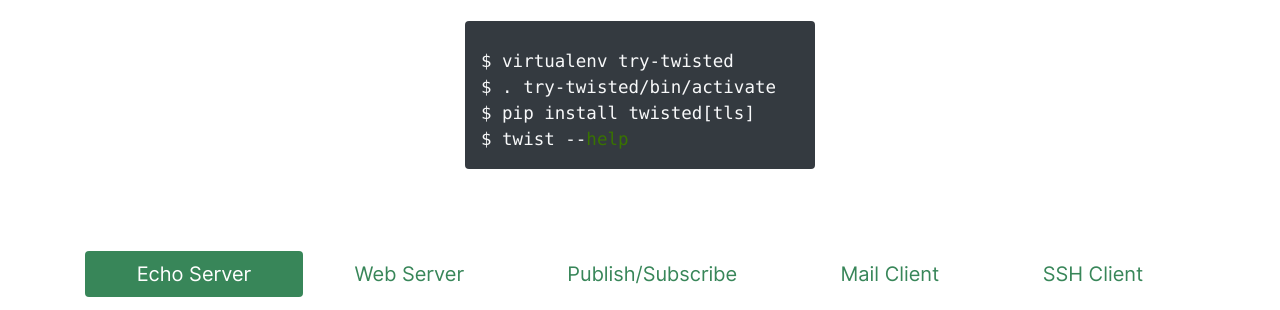
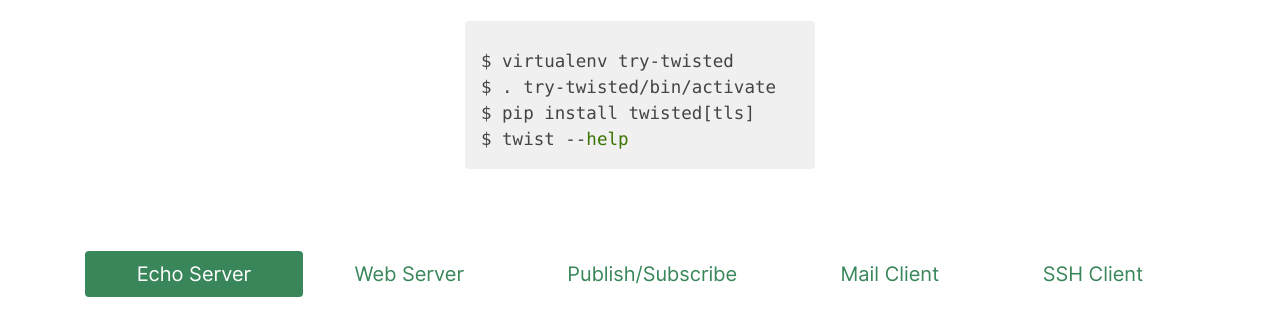
Before and after one commit to twisted/twisted.github.io, a plain HTML site: page index.html in a window 1280 px wide. Shown: the part 489-799 px from the top of the page. Drawn offline with nearby package versions, Linux system fonts and the light colour scheme.

Commit message:
Code light

```diff
--- a/index.html
+++ b/index.html
@@ -81,7 +81,7 @@
           <div class="col-xl-4 col-lg-8 col-md-8 col-12">
             <div>
             <pre class="bash-code">
-              <code class="bg-dark text-light text-left rounded language-bash pt-0">
+              <code class="rounded language-bash pt-0">
                 $ virtualenv try-twisted
                 $ . try-twisted/bin/activate
                 $ pip install twisted[tls]
```
